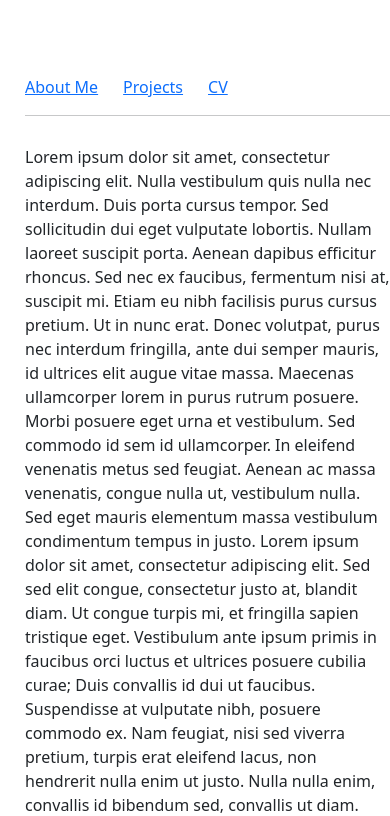
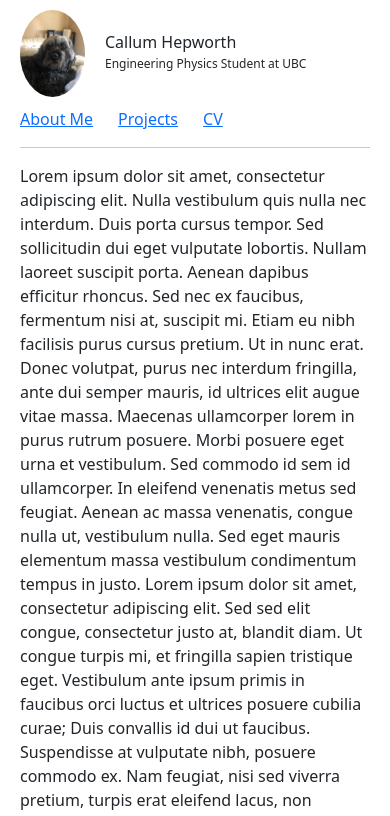
Before and after one commit to calhep/calhep.github.io, a React (Create React App) app in the folder website/: page / in a window 390 px wide. Shown: the top 816 px of the page. Built offline with nearby package versions, Linux system fonts and the light colour scheme.

Commit message:
Updated css for mobile compatibility.

```diff
--- a/website/src/main.css
+++ b/website/src/main.css
@@ -8,23 +8,57 @@
     --max-width: 750px;
   }
 
-  .profile-img img {
-    max-width: 100px !important;
+  .sidebar .profile-img img {
+    max-width: 100px;
 }
 }
 
 @media only screen and (max-width: 765px) {
-  .sidebar {
-    display: none;
+  .wrapper .sidebar {
+    display: table-cell;
+    width: auto;
+    height: auto;
+    position: relative;
+    top: 0px;
+    padding: 5px 5px 5px 0;
   }
 
-  .body {
-    margin-left: 25px;
-    width: 94vw !important;
+  .sidebar .profile-img img {
+    max-width: 65px;
   }
 
-  .sections {
-    width: 94vw !important;
+  .sidebar .profile-img {
+    padding-left: 0;
+  }
+
+  .wrapper .body {
+    width: 100% ;
+  }
+
+  .body .sections {
+    width: 100%  ;
+    position: relative;
+    padding-top: 0;
+  }
+
+  .sidebar .profile-content {
+    padding-left: 15px;
+  }
+
+  .profile-content .profile-name {
+    margin-bottom: 3px;
+  }
+
+  .profile-content .profile-text {
+    margin-bottom: 0;
+  }
+
+  #main .wrapper {
+    display: block;
+  }
+
+  .body .body-content {
+    padding-top: 0;
   }
 }
 
@@ -35,7 +69,7 @@
   }
 
   .body {
-    width: calc(0.75 * var(--max-width));
+    width: calc(0.72 * var(--max-width));
     text-align: left;
     overflow: auto;
   }
@@ -51,10 +85,12 @@
   .wrapper {
     display: flex;
     justify-content: space-between;
+    margin: 0 20px;
   }
 
   .profile-img {
     padding: 5px;
+    display: inherit;
   }
 
   .profile-img img {
@@ -65,6 +101,8 @@
   .profile-content {
       text-align: left;
       padding: 5px;
+      display: inherit;
+      vertical-align: middle;
   }
 
   .profile-name {
@@ -80,7 +118,7 @@
     z-index:10;
     background-color: white;
     padding-top: 75px;
-    width: calc(0.75 * var(--max-width));
+    width: calc(0.72 * var(--max-width));
 }
 
 .body-content {
@@ -106,3 +144,15 @@
     text-decoration: none;
     text-decoration: underline;
 }
+
+.header-mobile .profile-content {
+  padding-left: 15px;
+}
+
+.header-mobile .profile-content .profile-name {
+  margin-bottom: 3px;
+}
+
+.header-mobile .profile-content .profile-text {
+  margin-bottom: 0;
+}
```
